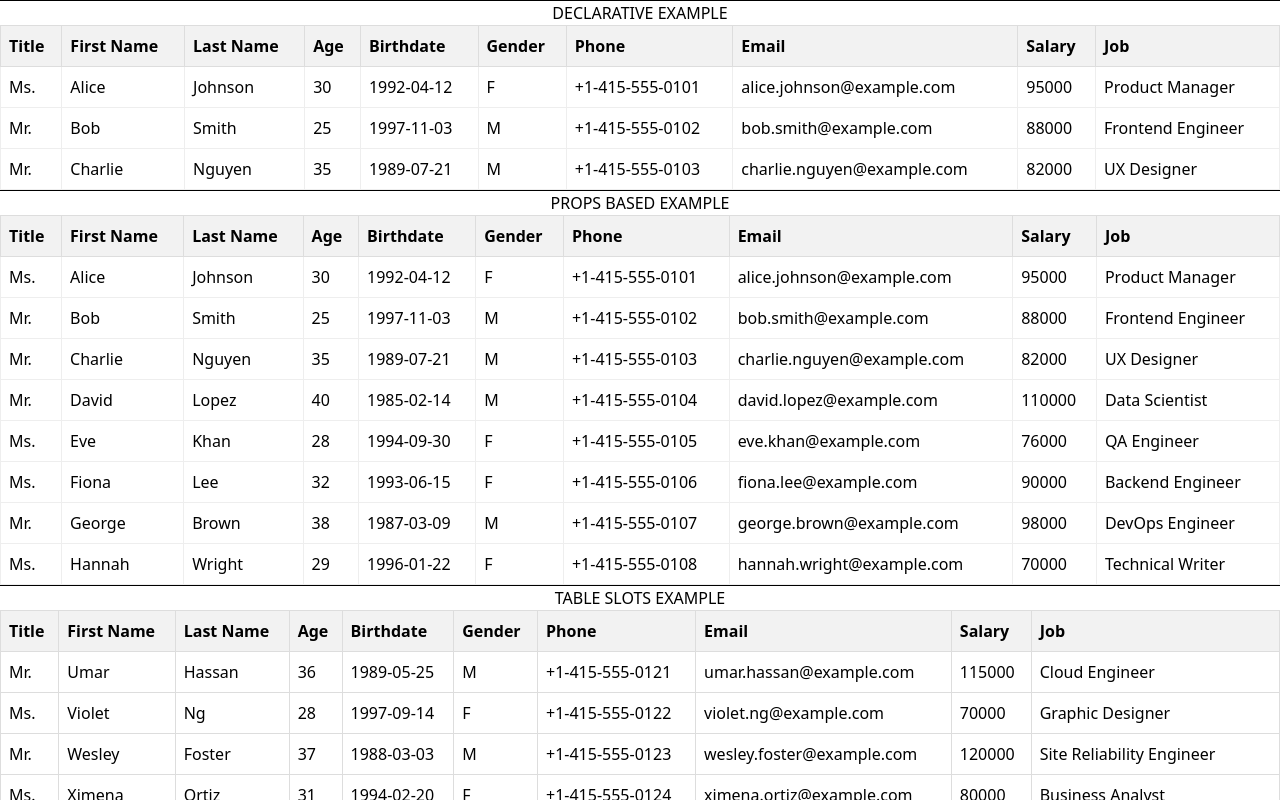
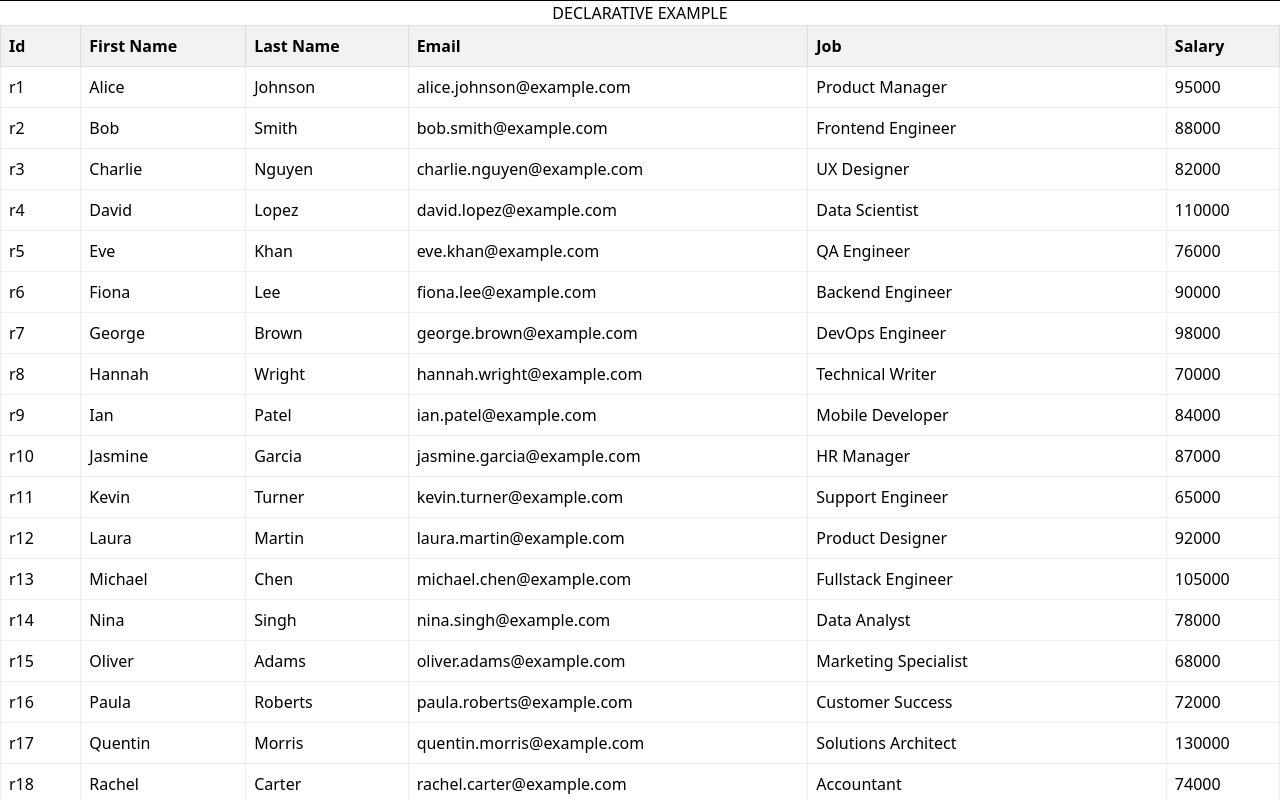
Before and after one commit to serhatgurel/sg-grid, a Vue app: page / in a window 1280 px wide. Shown: the top 800 px of the page. Built offline with nearby package versions, Linux system fonts and the light colour scheme.

Commit message:
refactor: update SgColumn and SgGrid components for improved data handling and rendering

```diff
--- a/src/components/SgColumn.vue
+++ b/src/components/SgColumn.vue
@@ -1,6 +1,6 @@
 <template>
-  <td style="padding: 8px; border: 1px solid #eee;">
-    <slot :data="columnData" :name="props.dataField" >{{ columnData.value ?? 'No Value' }}</slot>
+  <td style="padding: 8px; border: 1px solid #eee">
+    <slot :row="dataRow" :field="dataField" :value="cellValue">{{ cellValue ?? '' }}</slot>
   </td>
 </template>
 
@@ -9,22 +9,17 @@ import { computed } from 'vue'
 
 const props = defineProps({
   dataField: { type: String, required: true },
-  dataRow: { type: Object },
-  id: { type: String },
-  caption: { type: String },
-  value: { type: String },
+  dataRow: { type: Object as () => Record<string, unknown> | undefined },
+  label: { type: String },
 })
 
-const columnData = computed(() => ({
-  id: props.id,
-  name: props.caption,
-  value: props.value,
-  dataRow: props.dataRow,
-  dataField: props.dataField,
-}))
-if (props.dataRow) {
-  columnData.value.value = props.dataRow[props.dataField as string]
-}
+const dataRow = props.dataRow as Record<string, unknown> | undefined
+
+const cellValue = computed(() => {
+  if (!dataRow) return undefined
+  const key = props.dataField as keyof Record<string, unknown>
+  return dataRow[key]
+})
 </script>
 
 <style scoped></style>
--- a/src/components/SgGrid.vue
+++ b/src/components/SgGrid.vue
@@ -1,20 +1,24 @@
 <template>
   <table>
-      <caption v-if="props.caption"> {{ props.caption }} </caption>
+    <caption v-if="props.caption">
+      {{
+        props.caption
+      }}
+    </caption>
     <thead>
       <tr>
-          <th v-for="column in props.columns" :key="column.key">{{ column.label }}</th>
+        <th v-for="column in columns" :key="column.key">{{ column.label }}</th>
       </tr>
     </thead>
     <tbody>
-        <tr v-for="row in props.rows" :key="row[props.rowKey]">
+      <tr v-for="row in props.rows || []" :key="getRowKey(row)">
         <sg-column
-            v-for="column in props.columns"
-            :key="column.key"
+          v-for="column in columns"
+          :key="`${getRowKey(row)}-${column.key}`"
           :data-row="row"
           :data-field="column.field"
           :label="column.label"
-          ></sg-column>
+        />
       </tr>
     </tbody>
   </table>
@@ -22,11 +26,54 @@
 
 <script setup lang="ts">
 // no runtime imports needed in this component script
-import type { SgGridPropTypes } from './types'
+import { computed, useSlots } from 'vue'
+import type { SgGridPropTypes, ColumnDef, RowData } from './types'
 import SgColumn from '../components/SgColumn.vue'
 
 // Use the exported static prop interface for accurate typing in the template
 const props = defineProps<SgGridPropTypes>()
+
+// Read any declarative <SgColumn> children from the default slot and
+// treat them as user-declared columns. The grid will infer any remaining
+// columns from the row data (union of keys from rows) and append them.
+const slots = useSlots()
+
+const declaredColumns = computed<ColumnDef[]>(() => {
+  const nodes = slots.default ? slots.default() : []
+  const cols: ColumnDef[] = []
+  for (const vnode of nodes) {
+    // vnode.props may contain camelCased or kebab-cased attributes
+    const p = vnode.props || {}
+    const field = p.dataField ?? p['data-field'] ?? p.field
+    if (!field) continue
+    const key = p.key ?? field
+    const label = p.label ?? String(field)
+    cols.push({ key, field, label })
+  }
+  return cols
+})
+
+const inferredColumns = computed<ColumnDef[]>(() => {
+  const rows = props.rows || []
+  if (!rows.length) return []
+  // Build a set of all keys from the first row (sensible heuristic) but
+  // fallback to union of all rows for safety.
+  const keys = new Set<string>()
+  for (const r of rows) Object.keys(r || {}).forEach((k) => keys.add(k))
+  return Array.from(keys).map((k) => ({ key: k, field: k, label: k }))
+})
+
+const columns = computed<ColumnDef[]>(() => {
+  const declared = declaredColumns.value
+  if (declared.length > 0) return declared
+  return inferredColumns.value
+})
+
+function getRowKey(row: RowData) {
+  if (!props.rowKey) return JSON.stringify(row)
+  if (typeof props.rowKey === 'function') return String(props.rowKey(row))
+  return String(row[props.rowKey as string])
+}
 </script>
 
 <style scoped>
--- a/src/examples/MinimalExample.vue
+++ b/src/examples/MinimalExample.vue
@@ -1,7 +1,7 @@
 <script setup lang="ts">
 import SgGrid from '../components/SgGrid.vue'
 import SgColumn from '../components/SgColumn.vue'
-import SgTable from '../components/SgTable.vue'
+//import SgTable from '../components/SgTable.vue'
 import { computed } from 'vue'
 import rowsJson from './rows.json'
 
@@ -21,18 +21,18 @@ interface RowDef {
 
 const rows = computed(() => rowsJson as Array<Partial<RowDef>>)
 
-const columns = [
-  { key: 'title', field: 'title', label: 'Title', width: '200px' },
-  { key: 'firstName', field: 'firstName', label: 'First Name', width: '200px' },
-  { key: 'lastName', field: 'lastName', label: 'Last Name', width: '200px' },
-  { key: 'age', field: 'age', label: 'Age', width: '60px' },
-  { key: 'birthdate', field: 'birthdate', label: 'Birthdate', width: '120px' },
-  { key: 'gender', field: 'gender', label: 'Gender', width: '120px' },
-  { key: 'phone', field: 'phone', label: 'Phone', width: '120px' },
-  { key: 'email', field: 'email', label: 'Email', width: '200px' },
-  { key: 'salary', field: 'salary', label: 'Salary', width: '120px' },
-  { key: 'job', field: 'job', label: 'Job', width: '200px' },
-]
+// const columns = [
+//   { key: 'title', field: 'title', label: 'Title', width: '200px' },
+//   { key: 'firstName', field: 'firstName', label: 'First Name', width: '200px' },
+//   { key: 'lastName', field: 'lastName', label: 'Last Name', width: '200px' },
+//   { key: 'age', field: 'age', label: 'Age', width: '60px' },
+//   { key: 'birthdate', field: 'birthdate', label: 'Birthdate', width: '120px' },
+//   { key: 'gender', field: 'gender', label: 'Gender', width: '120px' },
+//   { key: 'phone', field: 'phone', label: 'Phone', width: '120px' },
+//   { key: 'email', field: 'email', label: 'Email', width: '200px' },
+//   { key: 'salary', field: 'salary', label: 'Salary', width: '120px' },
+//   { key: 'job', field: 'job', label: 'Job', width: '200px' },
+// ]
 </script>
 
 <template>
@@ -42,20 +42,22 @@ const columns = [
   -->
   <hr />
 
-  <SgGrid :columns="columns" :rows="rows.slice(0, 3)" rowKey="id" caption="DECLARATIVE EXAMPLE">
+  <SgGrid :rows="rows" rowKey="id" caption="DECLARATIVE EXAMPLE">
     <SgColumn data-field="id" label="Id" />
     <SgColumn data-field="firstName" label="First Name" />
     <SgColumn data-field="lastName" label="Last Name" />
     <SgColumn data-field="email" label="Email" />
+    <SgColumn data-field="job" label="Job" />
+    <SgColumn data-field="salary" label="Salary" />
   </SgGrid>
-
+<!--
   <hr />
 
-  <SgGrid :columns="columns" :rows="rows.slice(0, 8)" rowKey="id"  caption="PROPS BASED EXAMPLE" />
+  <SgGrid :columns="columns" :rows="rows.slice(0, 8)" rowKey="id" caption="PROPS BASED EXAMPLE" />
 
   <hr />
 
   <SgTable :fields="columns" :items="rows.slice(20, 25)" caption="TABLE SLOTS EXAMPLE"></SgTable>
 
-  <hr />
+  <hr /> -->
 </template>
```
Lines whose indentation alone changed are shown as unchanged.
